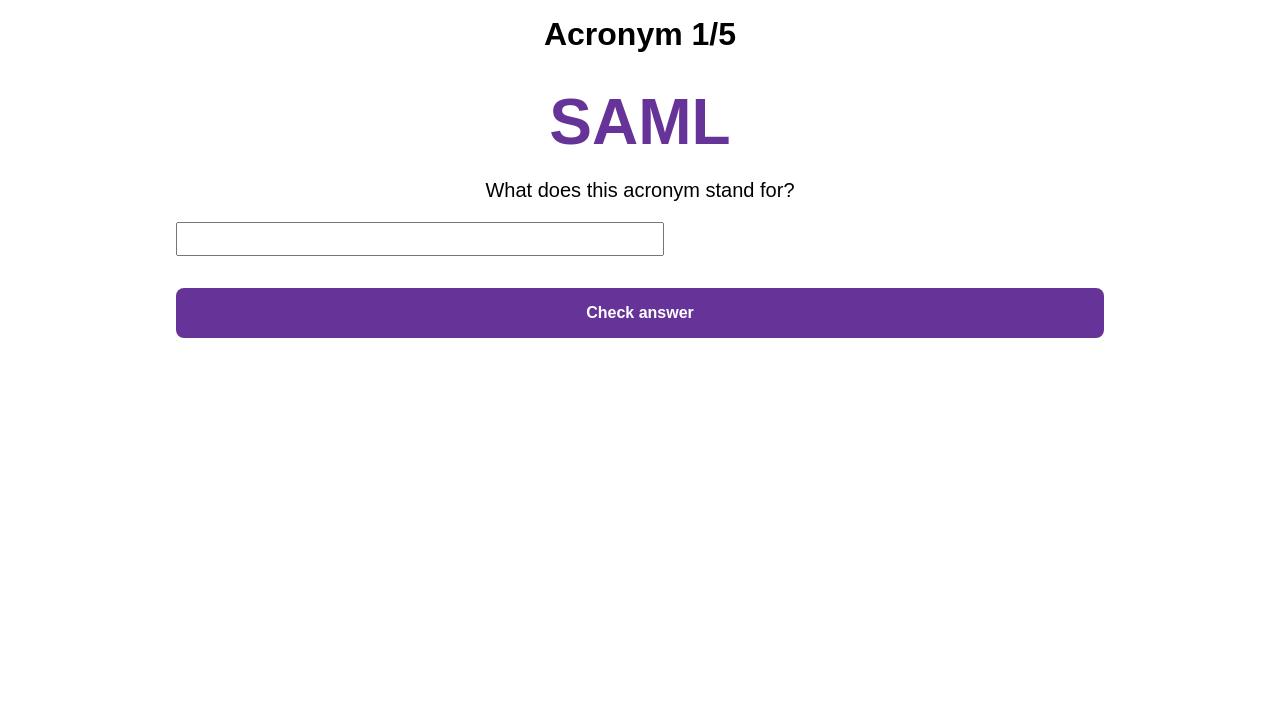
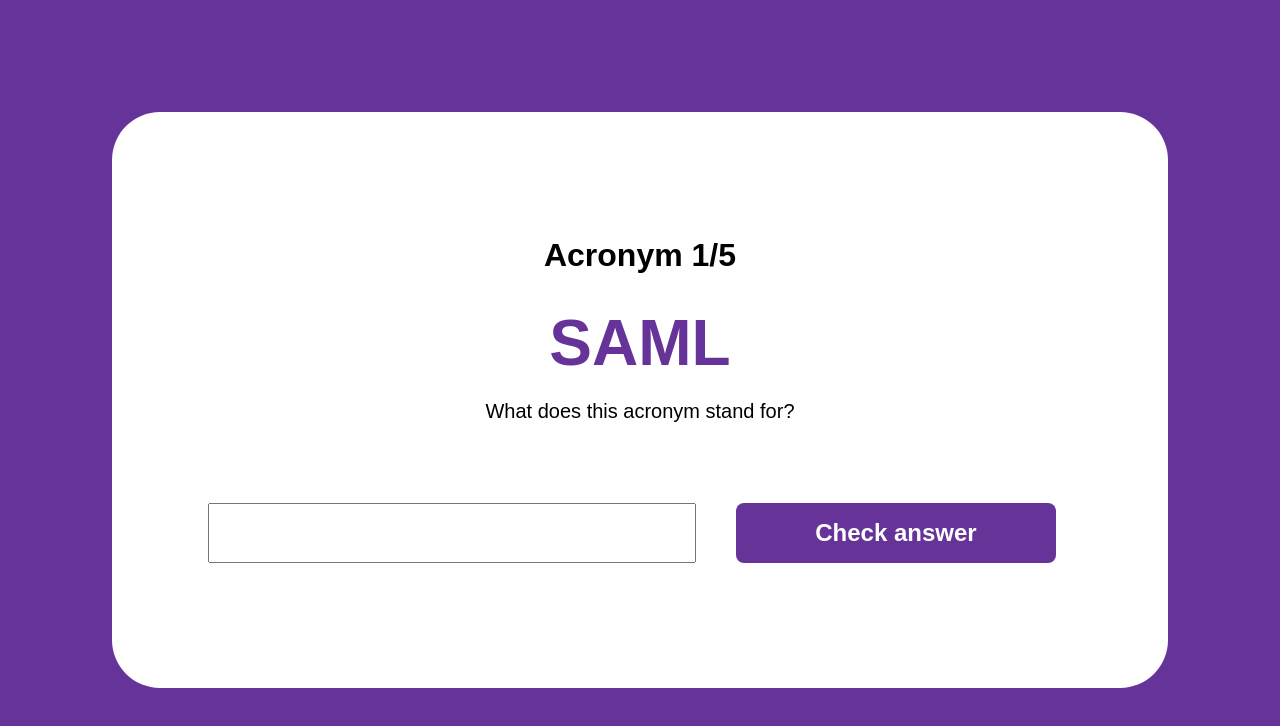
Before and after one commit to dana-ciocan/acronym-test, a Vue app: page / in a window 1280 px wide. Shown: the top 726 px of the page. Built offline with nearby package versions, Linux system fonts and the light colour scheme.

Commit message:
Improve desktop view

```diff
--- a/src/App.vue
+++ b/src/App.vue
@@ -6,7 +6,7 @@ import ExpansionDisplay from './components/ExpansionDisplay/ExpansionDisplay.vue
 </script>
 
 <template>
-  <div class="testContainer" v-if="selectedAcronym < acronyms.length">
+  <div class="test-container" v-if="selectedAcronym < acronyms.length">
     <AppHeader
       :numAcronym="selectedAcronym + 1"
       :totalAcronyms="acronyms.length"
@@ -19,8 +19,6 @@ import ExpansionDisplay from './components/ExpansionDisplay/ExpansionDisplay.vue
         :disabled="correctAnswers[selectedAcronym] !== undefined"
         @keyup.enter="checkAnswer"
       />
-    </div>
-    <div class="navigationButtons">
       <SpecialButton @click="checkAnswer">
         {{
           correctAnswers[selectedAcronym] === undefined
@@ -105,16 +103,32 @@ body {
   margin: 0;
   font-size: 16px;
   font-family: Arial, Helvetica, sans-serif;
+  background-color: white;
+  display: flex;
+  flex-direction: column;
+  justify-content: flex-start;
+  align-items: center;
+  height: 100vh;
 }
 
 #app {
   width: 100%;
+  display: flex;
+  flex-direction: column;
+  align-items: center;
+  justify-content: flex-start;
 }
 
-.testContainer {
+.test-container {
   width: 100%;
   padding: 1rem;
   box-sizing: border-box;
+}
+
+.answerInput {
+  display: flex;
+  flex-direction: column;
+  gap: 2.5rem;
 }
 
 p {
@@ -131,10 +145,38 @@ input[type='text'] {
   width: 100%;
 }
 
-@media screen and (min-width: 960px) {
+@media screen and (min-width: 60rem) {
+  body {
+    background: rebeccapurple;
+    justify-content: center;
+  }
+
   #app {
-    width: 90%;
+    width: 80vw;
+    height: 60vh;
     margin: 0 auto;
+    background-color: white;
+    border-radius: 3rem;
+    padding: 3rem;
+  }
+
+  #app:has(.victory-container) {
+    background-color: rebeccapurple;
+  }
+
+  .test-container {
+    width: 50%;
+    height: 100%;
+    display: flex;
+    flex-direction: column;
+    justify-content: space-evenly;
+    align-items: center;
+  }
+
+  .answerInput {
+    display: flex;
+    flex-direction: row;
+    gap: 2.5rem;
   }
 
   input[type='text'] {
@@ -143,7 +185,7 @@ input[type='text'] {
   }
 }
 
-@media screen and (min-width: 1200px) {
+@media screen and (min-width: 75rem) {
   #app {
     width: 75%;
     margin: 0 auto;
--- a/src/components/SpecialButton/SpecialButton.vue
+++ b/src/components/SpecialButton/SpecialButton.vue
@@ -19,9 +19,10 @@ button {
   width: 100%;
 }
 
-@media screen and (min-width: 1200px) {
+@media screen and (min-width: 75rem) {
   button {
-    font-size: 1rem;
+    font-size: 1.5rem;
+    width: 20rem;
   }
 }
 </style>
--- a/src/components/VictoryScreen/VictoryScreen.vue
+++ b/src/components/VictoryScreen/VictoryScreen.vue
@@ -11,14 +11,17 @@ const props = defineProps<{
   text-align: center;
   font-size: 2.25rem;
 }
+
 .victory-container p {
   color: white;
 }
+
 .victory-container .tada {
   margin-top: 2rem;
   font-size: 4rem;
   text-align: center;
 }
+
 .victory-container {
   height: 100vh;
   width: 100vw;
```
